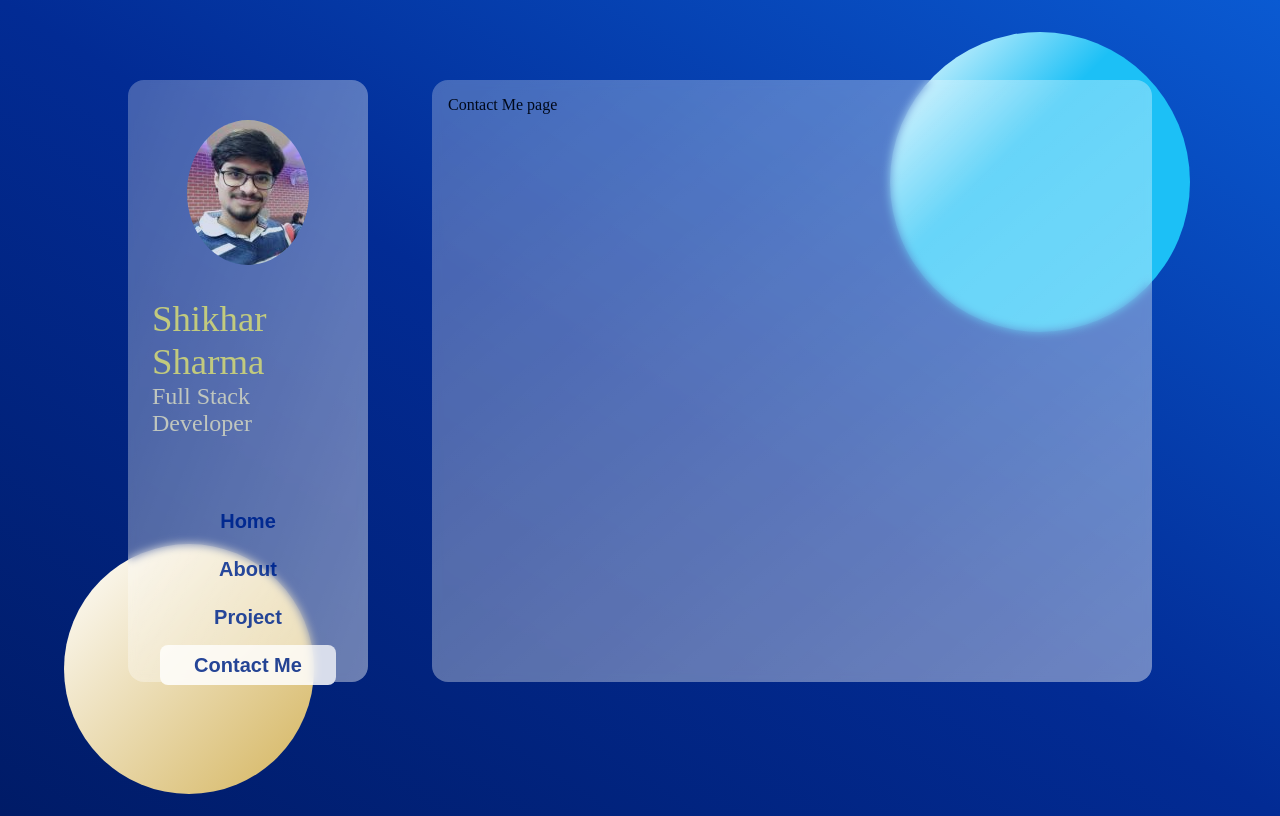
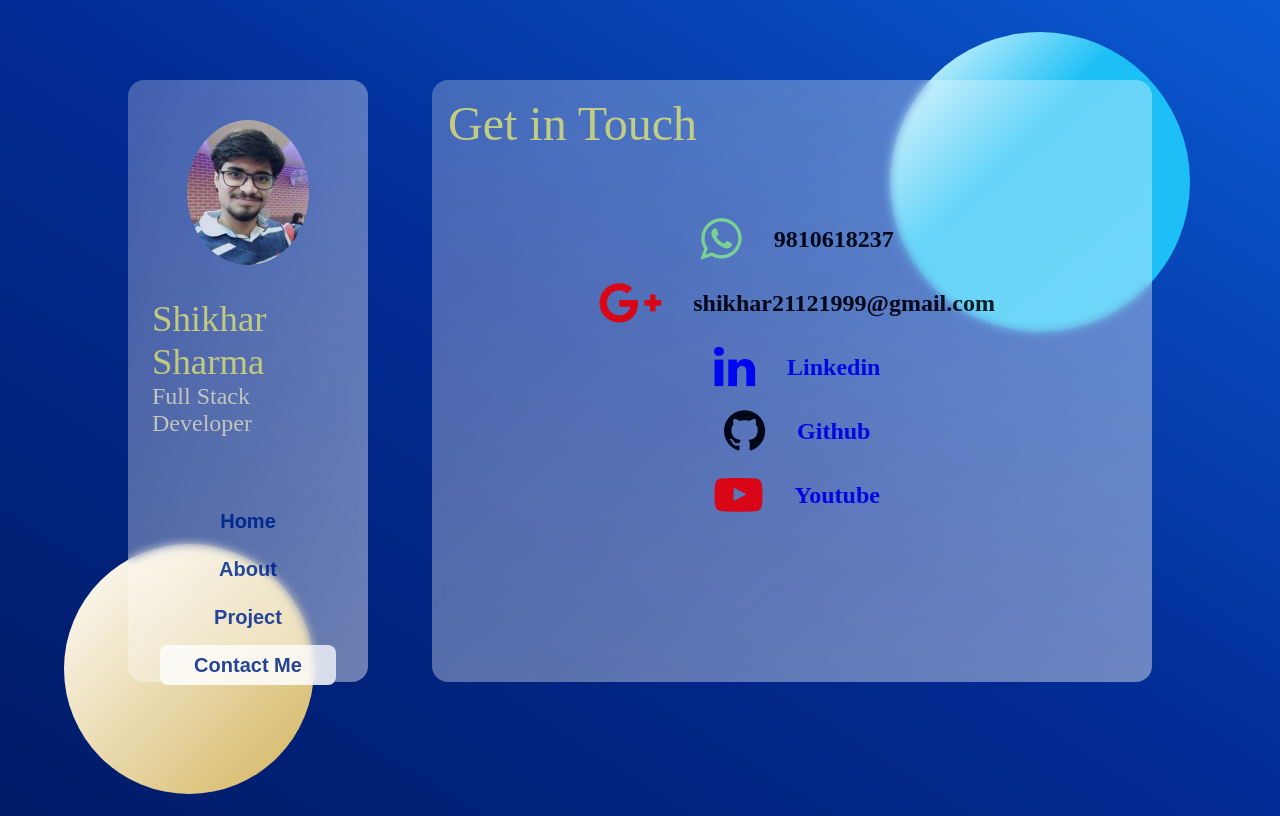
Before and after one commit to Shikhar21121999/glass_portfolio, a React (Create React App) app: page / in a window 1280 px wide. Both pictures are taken after a click on the button "Contact Me". Built offline with nearby package versions, Linux system fonts and the light colour scheme.

Commit message:
Revert "saving before reverting"
This reverts commit d685074f6e82efbe709622e1a065e864f10fab7f.

commiting again to ensure that we get contact me page back

```diff
--- a/public/index.html
+++ b/public/index.html
@@ -15,6 +15,7 @@
       user's mobile device or desktop. See https://developers.google.com/web/fundamentals/web-app-manifest/
     -->
     <link rel="manifest" href="%PUBLIC_URL%/manifest.json" />
+    <link rel="stylesheet" href="https://cdnjs.cloudflare.com/ajax/libs/font-awesome/4.7.0/css/font-awesome.min.css">
     <!--
       Notice the use of %PUBLIC_URL% in the tags above.
       It will be replaced with the URL of the `public` folder during the build.
--- a/src/App.css
+++ b/src/App.css
@@ -229,7 +229,7 @@ li:after {
 
 .skills {
   margin-top: 0.5rem;
-  background-color: pink;
+  /* background-color: pink; */
   width: 100%;
   flex: 1;
 }
@@ -244,9 +244,62 @@ li:after {
   width: 100%;
   margin-left: 1.5rem;
   margin-right: 1.5rem;
+  font-size: 1.5rem;
 }
 .row {
   display: flex;
+  justify-content: space-between;
+  align-items: center;
+  flex-direction: row;
+  margin-bottom: 0.75rem;
+}
+
+#whatsappicn {
+  font-size: 48px;
+  color: lightgreen;
+}
+#googleicn {
+  font-size: 48px;
+  color: red;
+}
+#linkedinicn {
+  font-size: 48px;
+  color: blue;
+}
+#githubicn {
+  font-size: 48px;
+}
+#youtubeicn {
+  font-size: 48px;
+  color: red;
+}
+
+.component h1 {
+  color: rgb(229, 233, 125);
+  font-size: 3rem;
+  margin-top: 0;
+  margin-bottom: 0;
+  font-weight: 500;
+}
+
+.conn-link {
+  display: flex;
+  align-items: center;
   justify-content: center;
-  flex-direction: row;
+  flex-direction: column;
+  margin-top: 4rem;
 }
+
+.icon-text {
+  margin-top: 0rem;
+  margin-bottom: 0rem;
+  text-decoration: none;
+  display: block;
+  font-size: 1.5rem;
+  font-weight: bold;
+  margin-left: 2rem;
+}
+
+.icn {
+  margin-bottom: 1rem;
+}
--- a/src/ContactMe.js
+++ b/src/ContactMe.js
@@ -2,10 +2,34 @@ import React from 'react'
 import './App.css'
 
 export default function ContactMe() {
-    // functional component render Contact Me page
+    // functional component render Get in touch page
+    // in this we basically render out connection links for communication
     return (
         <div class="component">
-            Contact Me page
+            <h1>Get in Touch</h1>
+            <div className="conn-link">
+
+                <div className="row icn">
+                    <i class="fa fa-whatsapp" id="whatsappicn"></i>
+                    <h2 class="icon-text" >9810618237</h2>
+                </div>
+                <div className="row icn">
+                    <i class="fa fa-google-plus" id="googleicn"></i>
+                    <h2 class="icon-text" >shikhar21121999@gmail.com</h2>
+                </div>
+                <div className="row icn">
+                    <i class="fa fa-linkedin" id="linkedinicn"></i>
+                    <a class="icon-text" href="https://www.linkedin.com/in/shikhar-sharma-15a934170/">Linkedin</a>
+                </div>
+                <div className="row icn">
+                    <i class="fa fa-github" id="githubicn"></i>
+                    <a class="icon-text" href="https://github.com/Shikhar21121999">Github</a>
+                </div>
+                <div className="row icn">
+                    <i class="fa fa-youtube-play" id="youtubeicn"></i>
+                    <a class="icon-text" href="https://www.youtube.com/channel/UCqjcmehldBOz35xUTEr71dg">Youtube</a>
+                </div>
+            </div>
         </div>
     )
 }
--- a/src/Project.js
+++ b/src/Project.js
@@ -4,7 +4,6 @@ export default function Project() {
     // Functional component render Project Page
     return (
         <div class="component">
-            Project component
         </div>
     )
 }
```
Also changed, not shown: 1 other file (tests, documents, lock files or other folders).
